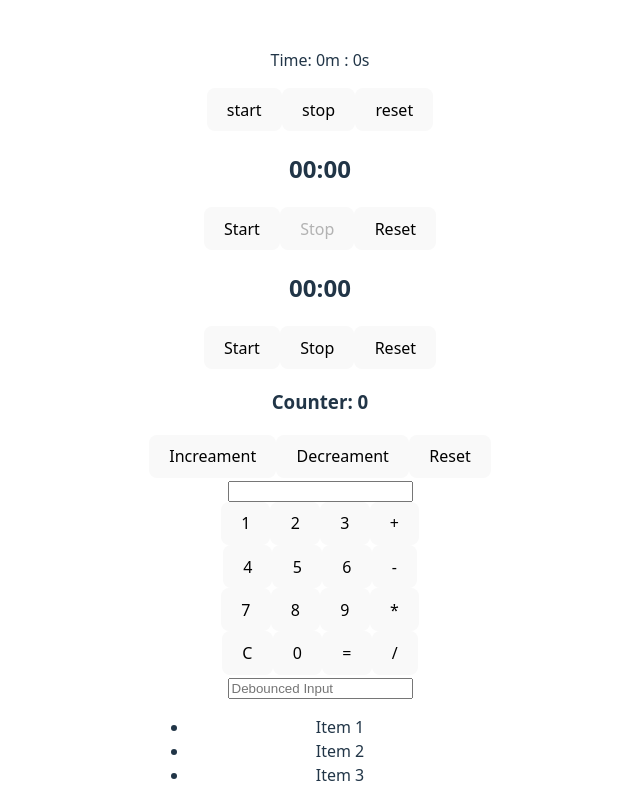
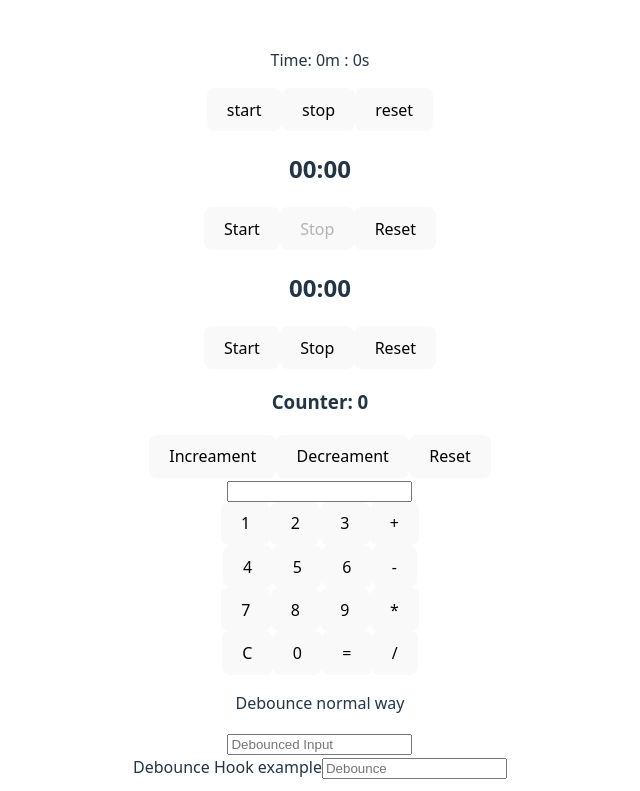
Before and after one commit to Abhinav0120/react-practice, a React (Vite) app: page / in a window 1280 px wide. Shown: the top 791 px of the page, without its empty margins (320-960 px from the left). Built offline with nearby package versions, Linux system fonts and the light colour scheme.

Commit message:
debounce using hook

```diff
--- a/src/App.jsx
+++ b/src/App.jsx
@@ -8,6 +8,7 @@ import Pagination from './paginationOptimised/Pagination'
 import InfiniteScroll from './InfiniteScroll'
 import InfiniteScrollPrictice from './InfiniteScrollPrictice'
 import Debounce from './debounce'
+import DebounceExample from './debouncedUsingHook/DebounceExample'
 
 function App() {
 
@@ -21,6 +22,7 @@ function App() {
       <Counter/>
       <Calculator/>
       <Debounce/>
+      <DebounceExample/>
       <Pagination data ={data}/>
       {/* <InfiniteScroll /> */}
       <InfiniteScrollPrictice/>
--- a/src/Debounce.jsx
+++ b/src/Debounce.jsx
@@ -17,6 +17,7 @@ function Debounce(){
     }, [debInput])
 
     return (<div>
+        <p>Debounce normal way</p>
         <input
             type="text"
             placeholder="Debounced Input"
--- /dev/null
+++ b/src/debouncedUsingHook/DebounceExample.jsx
@@ -0,0 +1,23 @@
+import { useEffect, useState } from "react";
+import useDebounce from "./useDebounce";
+
+function DebounceExample(){
+    const [input, setInput] = useState()
+    const debouncedValue = useDebounce(input, 500)
+
+    useEffect(() => {
+        console.log('api called custom hook debounced', debouncedValue)
+    }, [debouncedValue])
+
+    return <div>
+        <>Debounce Hook example</>
+        <input
+            type="text"
+            placeholder="Debounce"
+            value={input}
+            onChange={(e) => setInput(e.target.value)}
+        />
+    </div>
+}
+
+export default DebounceExample;
--- /dev/null
+++ b/src/debouncedUsingHook/useDebounce.js
@@ -0,0 +1,19 @@
+import { useEffect, useState } from "react";
+
+function useDebounce (value, delay){
+    const [debouncedValue, setDebouncedValue] = useState(value)
+
+    useEffect(() => {
+
+        const timer = setTimeout(() => {
+            setDebouncedValue(value)
+        }, delay)
+
+        return () => clearTimeout(timer)
+
+    }, [value, delay])
+
+    return debouncedValue
+}
+
+export default useDebounce;
```
